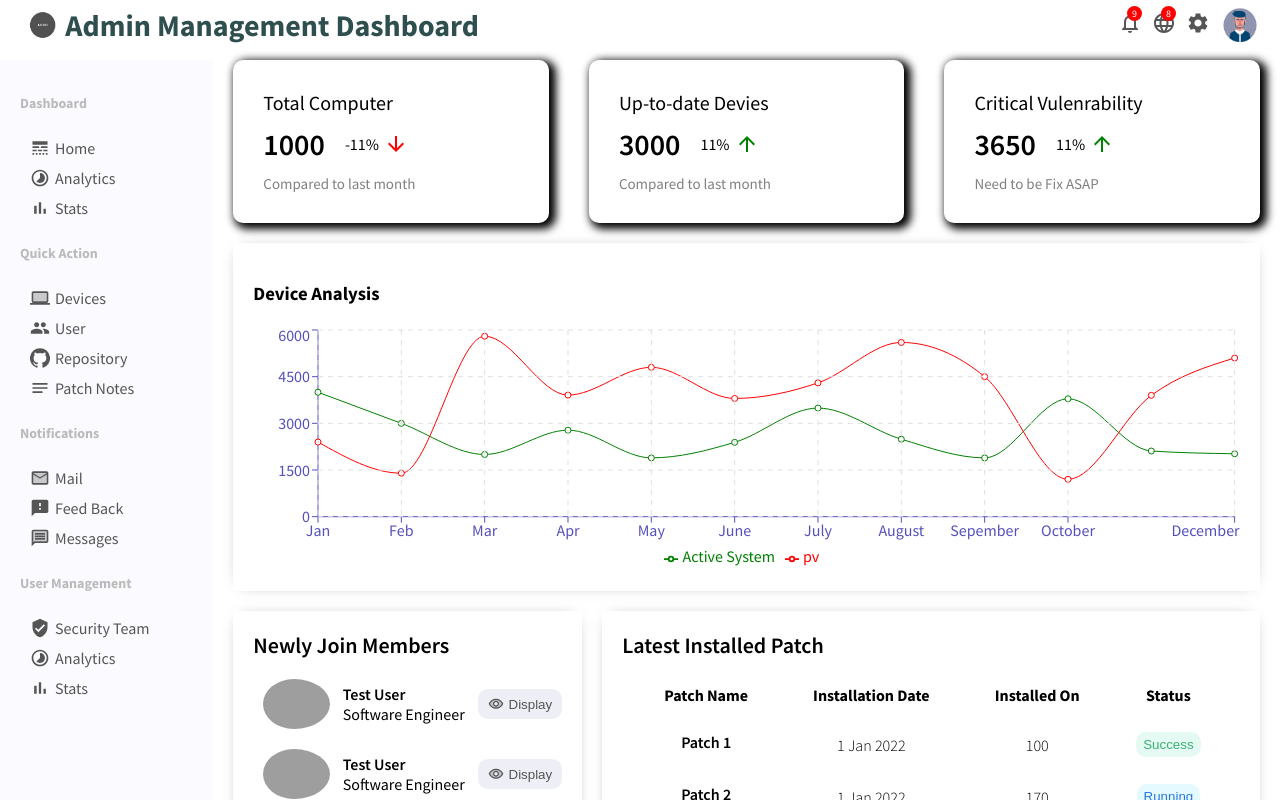
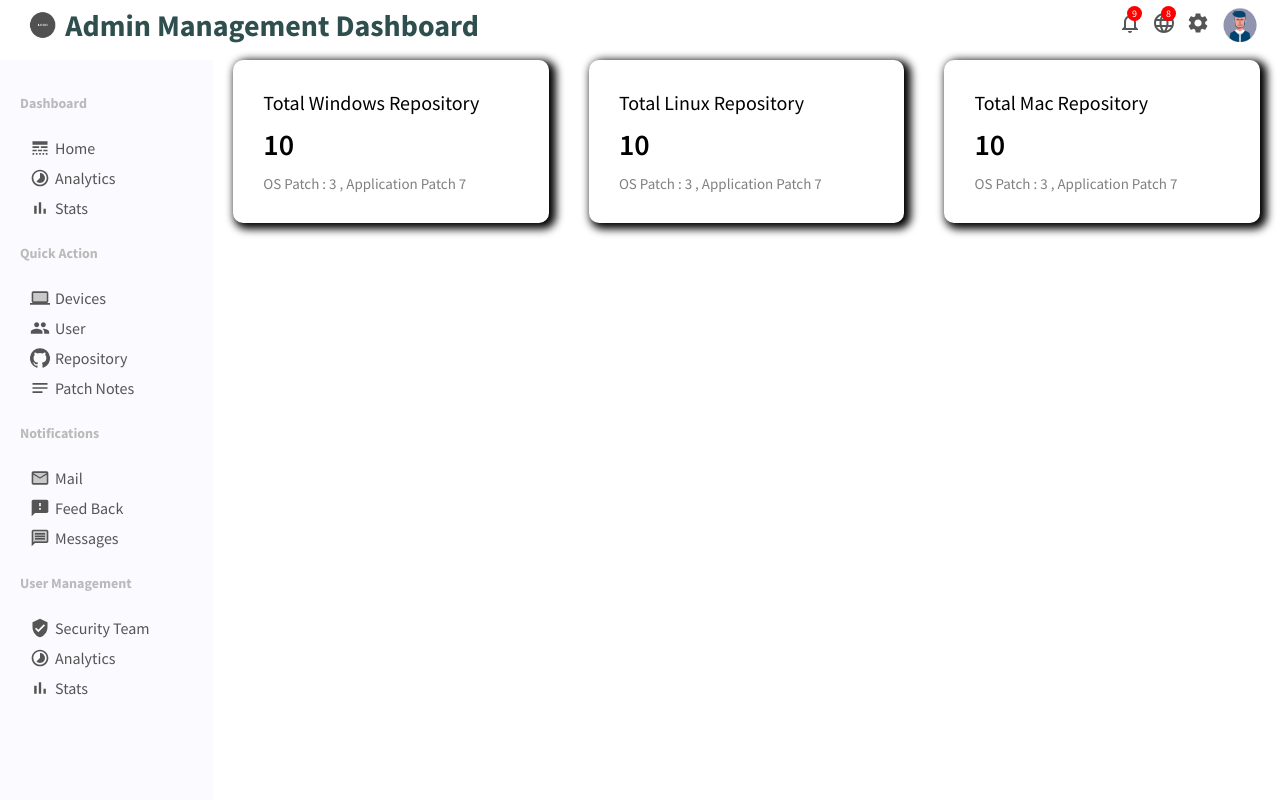
Before and after one commit to sayanmondal2098/patch-server-dashboard, a React (Create React App) app: page /repository in a window 1280 px wide. Shown: the top 800 px of the page. Built offline with nearby package versions, Linux system fonts and the light colour scheme; grey boxes are pictures that could not be loaded.

Commit message:
basic repository aka repoFeatured added

```diff
--- a/src/App.js
+++ b/src/App.js
@@ -11,6 +11,7 @@ import "./App.css";
 import UserList from "./pages/userList/userList";
 import User from "./pages/user/User";
 import NewUser from "./pages/user/NewUser";
+import Repository from "./pages/repository/repository";
 
 
 function App() {
@@ -25,6 +26,8 @@ function App() {
           <Route path="/user" element={<UserList />} />
           <Route path="/user/:userId" element={<User />} />
           <Route path="/newUser" element={<NewUser />} />
+          <Route path="/repository" element={<Repository />} />
+
           </Routes>
         </div>
       </div>
--- /dev/null
+++ b/src/components/repositoryfeaturedInfo/repofeatured.css
@@ -0,0 +1,52 @@
+.featured {
+    width: 100%;
+    display: flex;
+    justify-content: space-between;
+}
+
+.featuredItem {
+    flex: 1;
+    margin: 0px 20px;
+    padding: 30px;
+    border-radius: 10px;
+    cursor: pointer;
+    box-shadow: 4px 3px 9px 3px rgba(0,0,0,1);
+    -webkit-box-shadow: 4px 3px 9px 3px rgba(0,0,0,1);
+    -moz-box-shadow: 4px 3px 9px 3px rgba(0,0,0,1);
+}
+
+.featuredTitel{
+    font-size: 20px;
+}
+
+.featuredMoneyContainer{
+    margin: 10px 0px;
+    display: flex;
+    align-items: center;
+}
+
+.featuredMoney {
+    font-size: 30px;
+    font-weight: 600;
+}
+
+.featuredMoneyRate{
+    display: flex;
+    align-items: center;
+    margin-left: 20px;
+}
+
+.featuredIcon {
+    font-size: 14px;
+    margin-left: 5px;
+    color: green;
+}
+
+.featuredIcon.negative {
+    color: red;
+}
+
+.featuredSubject {
+    font-size: 15px;
+    color: gray;
+}
--- /dev/null
+++ b/src/components/repositoryfeaturedInfo/repofeatured.jsx
@@ -0,0 +1,48 @@
+import React from 'react';
+import { ArrowDownwardTwoTone, ArrowUpwardTwoTone } from "@material-ui/icons";
+import "./repofeatured.css";
+
+export default function RepoFeaturedInfo() {
+    return (
+        <div className='featured'>
+            <div className="featuredItem">
+                <span className="featuredTitel">
+                    Total Windows Repository
+                </span>
+                <div className="featuredMoneyContainer">
+                    <span className="featuredMoney"> 10 </span>
+                    <span className="featuredMoneyRate">
+
+                    </span>
+                </div>
+                <span className="featuredSubject"> OS Patch : 3 , Application Patch 7  </span>
+            </div>
+            <div className="featuredItem">
+                <span className="featuredTitel">
+                    Total Linux Repository
+                </span>
+                <div className="featuredMoneyContainer">
+                    <span className="featuredMoney"> 10 </span>
+                    <span className="featuredMoneyRate">
+
+                    </span>
+                </div>
+                <span className="featuredSubject"> OS Patch : 3 , Application Patch 7  </span>
+            </div>
+            <div className="featuredItem">
+                <span className="featuredTitel">
+                    Total Mac Repository
+                </span>
+                <div className="featuredMoneyContainer">
+                    <span className="featuredMoney"> 10 </span>
+                    <span className="featuredMoneyRate">
+
+                    </span>
+                </div>
+                <span className="featuredSubject"> OS Patch : 3 , Application Patch 7  </span>
+            </div>
+
+
+        </div>
+    );
+}
--- a/src/components/sidebar/sidebar.jsx
+++ b/src/components/sidebar/sidebar.jsx
@@ -46,10 +46,12 @@ export default function Sidebar() {
                                 User
                             </li>
                         </Link>
-                        <li className="sidebarListItem">
-                            <GitHub className="sidebarIcon" />
-                            Repository
-                        </li>
+                        <Link to="/repository" className="link">
+                            <li className="sidebarListItem">
+                                <GitHub className="sidebarIcon" />
+                                Repository
+                            </li>
+                        </Link>
                         <li className="sidebarListItem">
                             <Notes className="sidebarIcon" />
                             Patch Notes
--- /dev/null
+++ b/src/pages/repository/repository.jsx
@@ -0,0 +1,10 @@
+import React from 'react';
+import RepoFeaturedInfo from '../../components/repositoryfeaturedInfo/repofeatured';
+
+export default function Repository() {
+    return (
+        <div className='home'>
+            <RepoFeaturedInfo />
+        </div>
+    );
+}
```
Also changed, not shown: src/pages/repository/repository.css (added).
